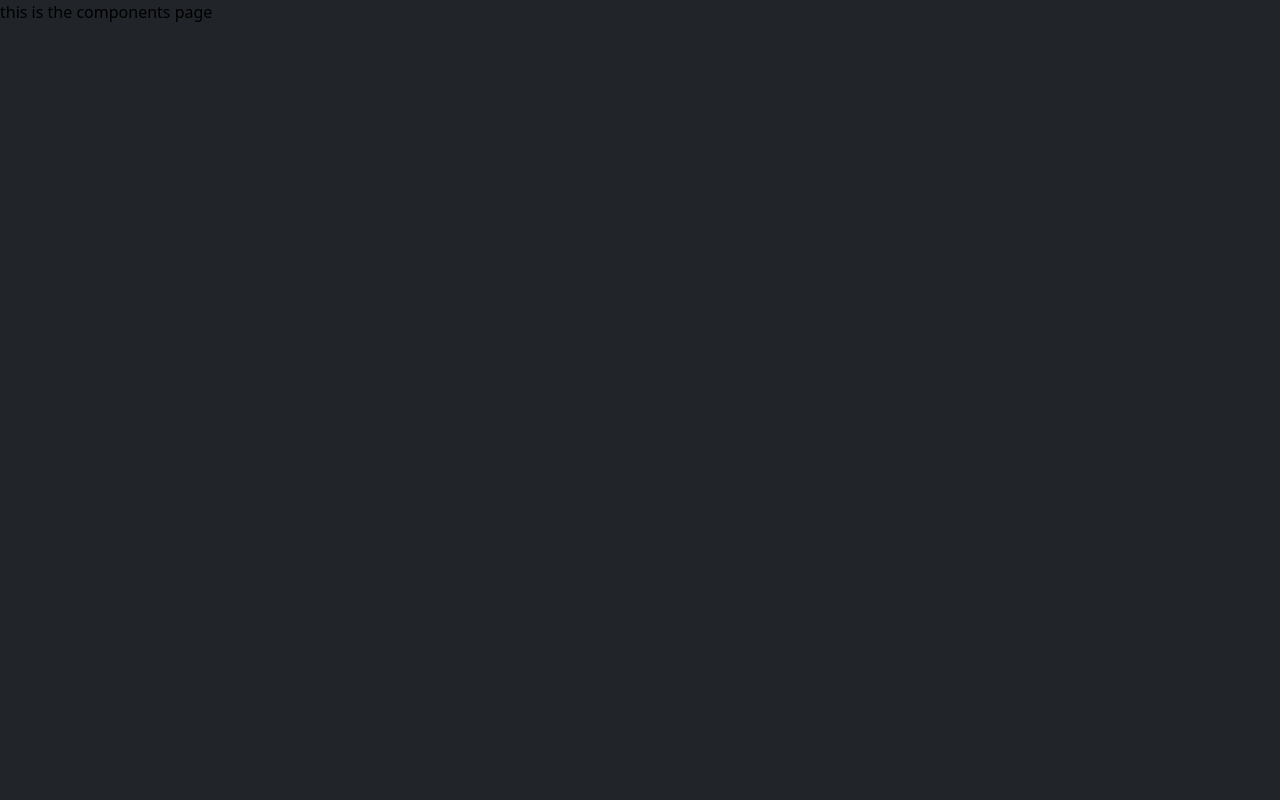
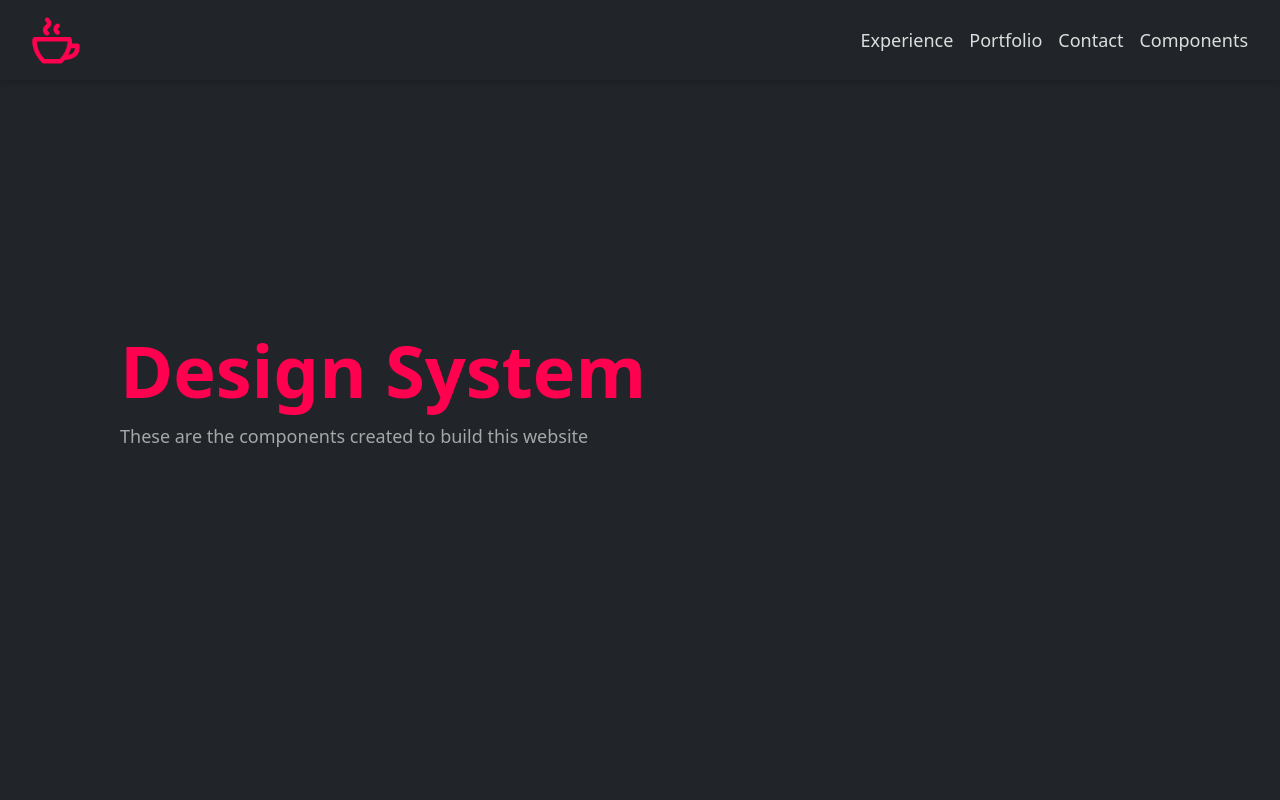
Before and after one commit to AsianHam/my-website, a Next.js app: page /components in a window 1280 px wide. Shown: the top 800 px of the page. Built offline with nearby package versions, Linux system fonts and the light colour scheme.

Commit message:
design system initialization

```diff
--- a/src/app/components/page.tsx
+++ b/src/app/components/page.tsx
@@ -1,3 +1,71 @@
-const ComponentsPage = () => <div>this is the components page</div>;
+'use client';
+
+import { HorizontalNavBar } from '@/components/horizontal-nav-bar';
+import { MobileNavBar } from '@/components/mobile-nav-bar';
+import { useRef } from 'react';
+
+const ComponentsPage = () => {
+  const experienceRef = useRef<HTMLElement>(null);
+  const portfolioRef = useRef<HTMLElement>(null);
+  const contactRef = useRef<HTMLElement>(null);
+  return (
+    <>
+      <HorizontalNavBar
+        experienceRef={experienceRef}
+        portfolioRef={portfolioRef}
+        contactRef={contactRef}
+        isHomePage={false}
+      />
+      <MobileNavBar
+        experienceRef={experienceRef}
+        portfolioRef={portfolioRef}
+        contactRef={contactRef}
+        // isHomePage={false}
+      />
+      <div className=''>
+        <section className='w-full h-screen px-30'>
+          <div className='flex w-full h-full flex-col justify-center'>
+            <h1 className='text-torch-red text-7xl font-semibold'>
+              Design System
+            </h1>
+            <h2 className='text-iron text-lg py-4 opacity-70'>
+              These are the components created to build this website
+            </h2>
+          </div>
+        </section>
+        <section className='w-full h-full'>
+          <div className='w-full'>
+            <span className='flex bg-neutral-800 py-16 border-t border-b border-iron border-opacity-60'>
+              <h2 className='text-iron text-5xl px-30 font-semibold'>Colors</h2>
+            </span>
+            <div className='px-30 py-16'>
+              <div className='flex flex-col justify-center w-fit'>
+                <div className='flex rounded-full h-20 w-20 bg-torch-red border border-iron border-opacity-60' />
+                <h3 className='flex text-lg text-iron pt-4 self-center'>
+                  Torch Red
+                </h3>
+                <h4 className='flex text-lg text-iron opacity-60 self-center'>
+                  #FF014F
+                </h4>
+              </div>
+            </div>
+          </div>
+          <div className='w-full'>
+            <span className='flex bg-neutral-800 py-16 border-t border-b border-iron border-opacity-60'>
+              <h2 className='text-iron text-5xl px-30 font-semibold'>
+                Animations
+              </h2>
+            </span>
+          </div>
+          <div className='w-full'>
+            <span className='flex bg-neutral-800 py-16 border-t border-b border-iron border-opacity-60'>
+              <h2 className='text-iron text-5xl px-30 font-semibold'>Link</h2>
+            </span>
+          </div>
+        </section>
+      </div>
+    </>
+  );
+};
 
 export default ComponentsPage;
--- a/src/components/horizontal-nav-bar.tsx
+++ b/src/components/horizontal-nav-bar.tsx
@@ -7,10 +7,12 @@ export const HorizontalNavBar = ({
   experienceRef,
   portfolioRef,
   contactRef,
+  isHomePage = true,
 }: {
   experienceRef: RefObject<HTMLElement>;
   portfolioRef: RefObject<HTMLElement>;
   contactRef: RefObject<HTMLElement>;
+  isHomePage?: boolean;
 }) => {
   const handleClick = (ref: RefObject<HTMLElement>, hash: string) => {
     if (history.pushState) {
@@ -31,6 +33,7 @@ export const HorizontalNavBar = ({
           label='home'
         />
       </span>
+      {isHomePage ? (
         <div className='flex h-full items-center gap-4 pr-8 text-iron text-lg'>
           <button
             onClick={() => handleClick(experienceRef, '#experience')}
@@ -54,6 +57,16 @@ export const HorizontalNavBar = ({
             Components
           </Link>
         </div>
+      ) : (
+        <div className='flex h-full items-center gap-4 pr-8 text-iron text-lg'>
+          <Link href='/#experience' className='hover:text-torch-red'>
+            Experience
+          </Link>
+          <Link href='/#portfolio' className='hover:text-torch-red'>Portfolio</Link>
+          <Link href='/#contact-me' className='hover:text-torch-red'>Contact</Link>
+          <Link href='/components' className='hover:text-torch-red'>Components</Link>
+        </div>
+      )}
     </nav>
   );
 };
--- a/tailwind.config.ts
+++ b/tailwind.config.ts
@@ -14,12 +14,8 @@ const config: Config = {
           'conic-gradient(from 180deg at 50% 50%, var(--tw-gradient-stops))',
       },
       colors: {
-        'spicy-mix': '#74483F',
         iron: '#DCDEDD',
         alabaster: '#F9F9F9',
-        masala: '#4C4541',
-        'outer-space': '#1D2625',
-        'regent-gray': '#929AA2',
         shark: '#212428',
         'torch-red': '#ff014f',
       },
```
Lines whose indentation alone changed are shown as unchanged.
